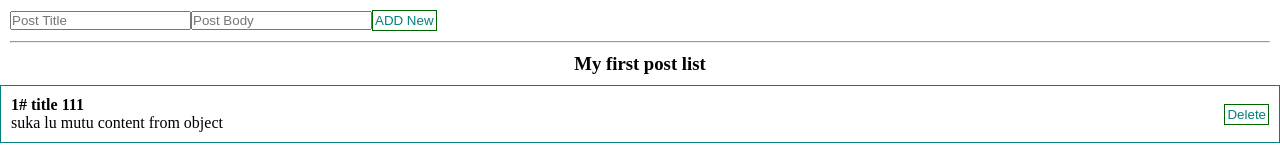
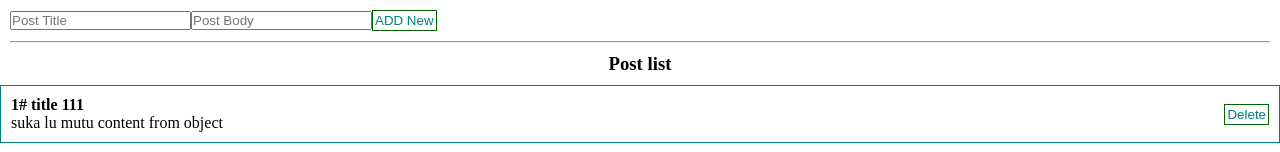
Before and after one commit to icevic1/react-course, a React (Create React App) app: page / in a window 1280 px wide. Shown: the top 152 px of the page. Built offline with nearby package versions, Linux system fonts and the light colour scheme.

Commit message:
show no records found when all posts are removed

```diff
--- a/src/App.tsx
+++ b/src/App.tsx
@@ -30,7 +30,14 @@ function App() {
     <PostForm cbCreate={createPost} />
 
     <hr style={{margin: '10px'}} />
-    <PostList remove={removePost} posts={posts} title={'My first post list'} />
+    {
+      posts?.length
+        ?
+        <PostList remove={removePost} posts={posts} title={'Post list'} />
+        :
+        <h3 style={{textAlign: 'center'}} title="Empty posts list">(empty)</h3>
+    }
+
 
     <h2>from input: {value}</h2>
     <input type="text" value={value} onChange={event => setValue(event.target.value)} />
```
